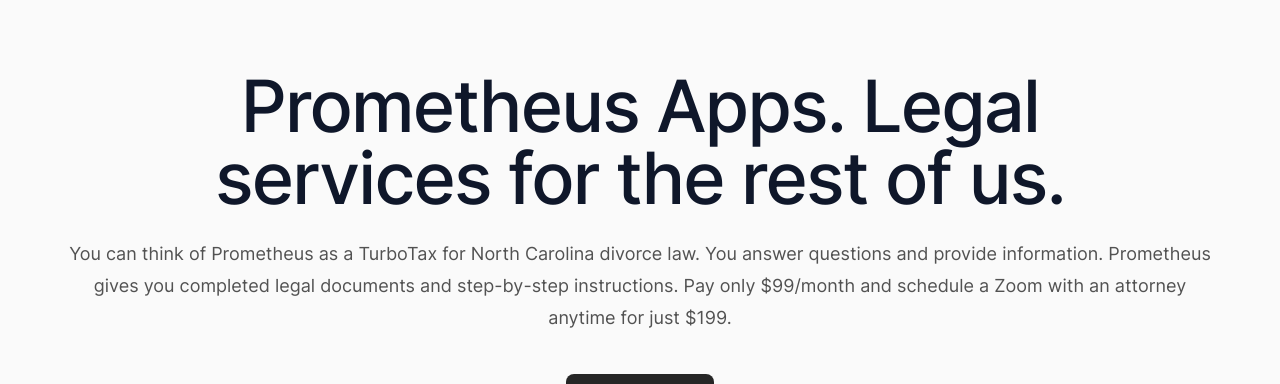
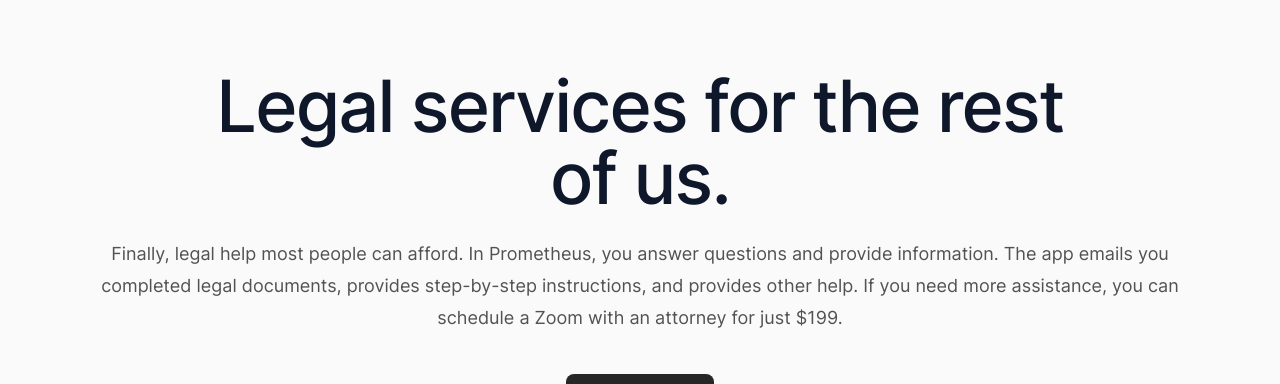
Before and after one commit to David44357/KingLawWebsite, a Next.js app: page /prometheus in a window 1280 px wide. Shown: the part 182-566 px from the top of the page. Built offline with nearby package versions, Linux system fonts and the light colour scheme.

Commit message:
Update PromHero.jsx

```diff
--- a/src/components/PromHero.jsx
+++ b/src/components/PromHero.jsx
@@ -333,10 +333,10 @@ export function PromHero() {
         <div className="mx-auto max-w-7xl px-4 sm:px-6 lg:px-8 pb-16 pt-20 text-center lg:pt-32">
           <div className="">
             <h1 className="mx-auto max-w-4xl font-display text-5xl font-medium tracking-tight text-slate-900 sm:text-7xl">
-              Prometheus Apps. Legal services for the rest of us.
+             Legal services for the rest of us.
             </h1>
             <p className="mt-6 text-lg text-gray-600">
-              {'You can think of Prometheus as a TurboTax for North Carolina divorce law. You answer questions and provide information. Prometheus gives you completed legal documents and step-by-step instructions. Pay only $99/month and schedule a Zoom with an attorney anytime for just $199.'}
+              {'Finally, legal help most people can afford. In Prometheus, you answer questions and provide information. The app emails you completed legal documents, provides step-by-step instructions, and provides other help. If you need more assistance, you can schedule a Zoom with an attorney for just $199.'}
             </p>
             <div className="mt-10 flex justify-center gap-x-6">
               {/* <AppStoreLink /> */}
```
